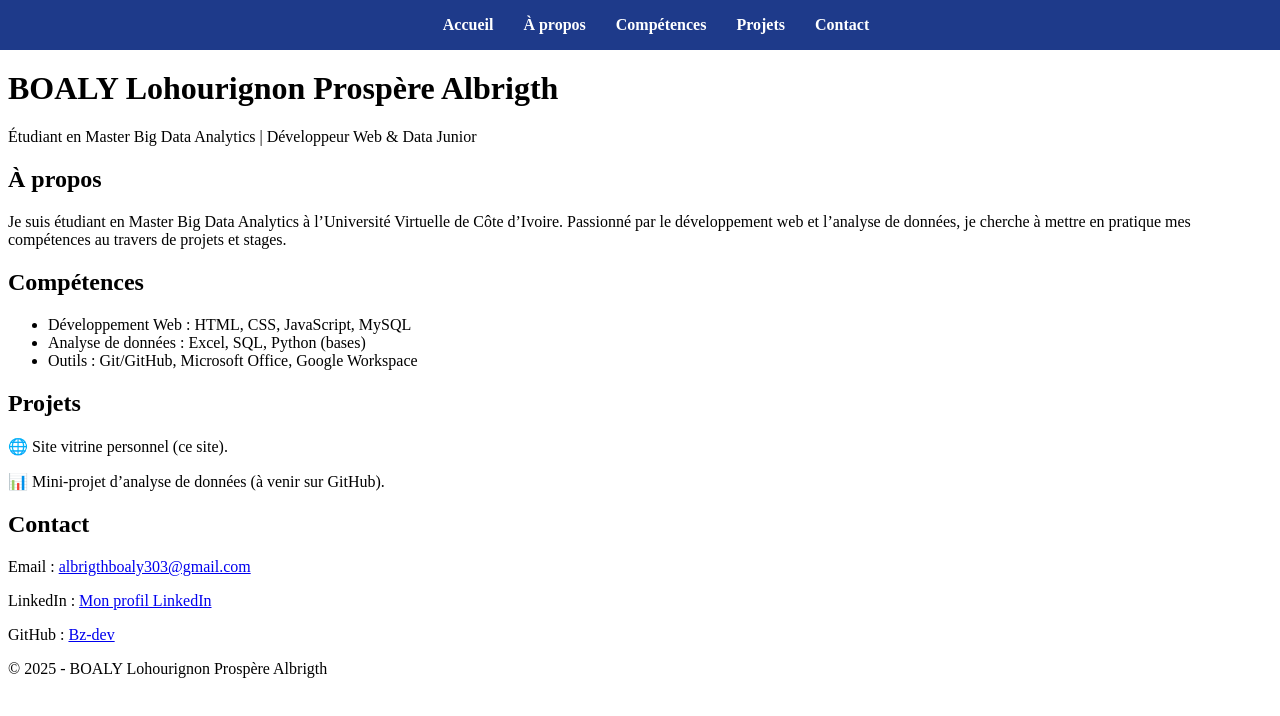
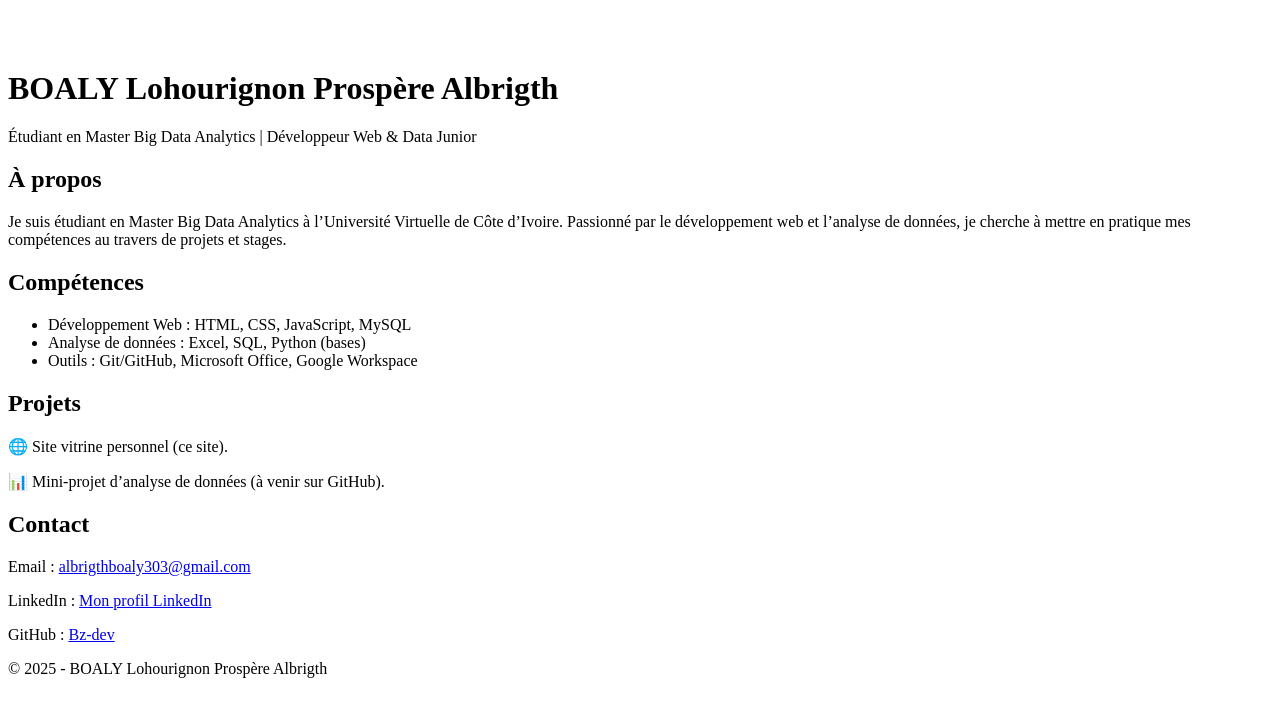
Before and after one commit to Bz-dev/site-vitrine, a plain HTML site: page index.html in a window 1280 px wide. Drawn offline with Linux system fonts and the light colour scheme.

Commit message:
Update index.html

```diff
--- a/index.html
+++ b/index.html
@@ -7,19 +7,8 @@
   <link rel="stylesheet" href="style.css">
 </head>
 <body>
-  <!-- Menu de navigation -->
-  <nav>
-    <ul>
-      <li><a href="#home">Accueil</a></li>
-      <li><a href="#about">À propos</a></li>
-      <li><a href="#skills">Compétences</a></li>
-      <li><a href="#projects">Projets</a></li>
-      <li><a href="#contact">Contact</a></li>
-    </ul>
-  </nav>
-
   <!-- En-tête -->
-  <header id="home">
+  <header>
     <h1>BOALY Lohourignon Prospère Albrigth</h1>
     <p>Étudiant en Master Big Data Analytics | Développeur Web & Data Junior</p>
   </header>
@@ -60,8 +49,5 @@
   <footer>
     <p>© 2025 - BOALY Lohourignon Prospère Albrigth</p>
   </footer>
-
-  <!-- Script JS -->
-  <script src="script.js"></script>
 </body>
 </html>
```
